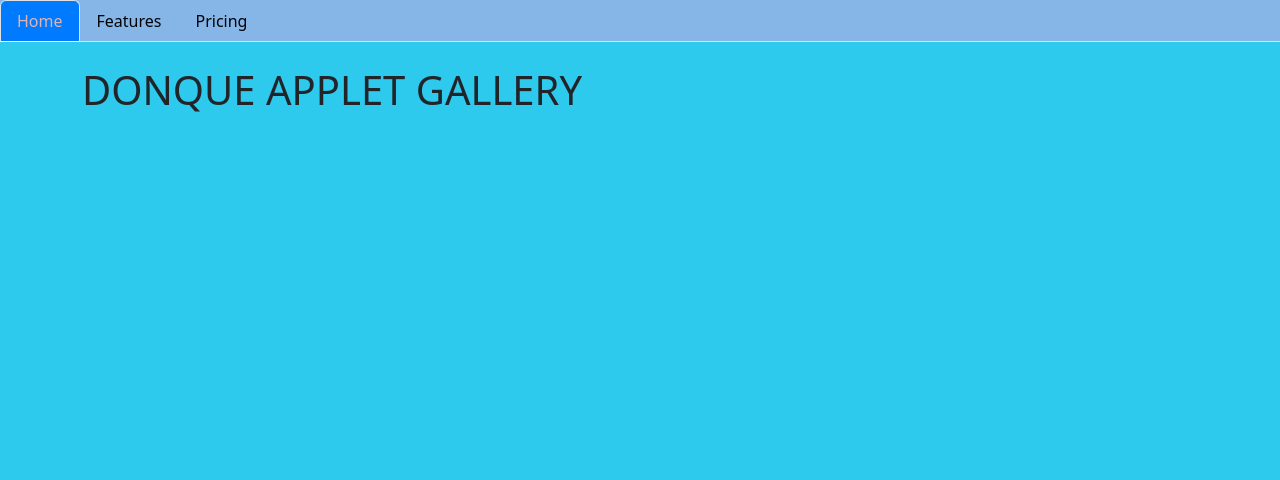
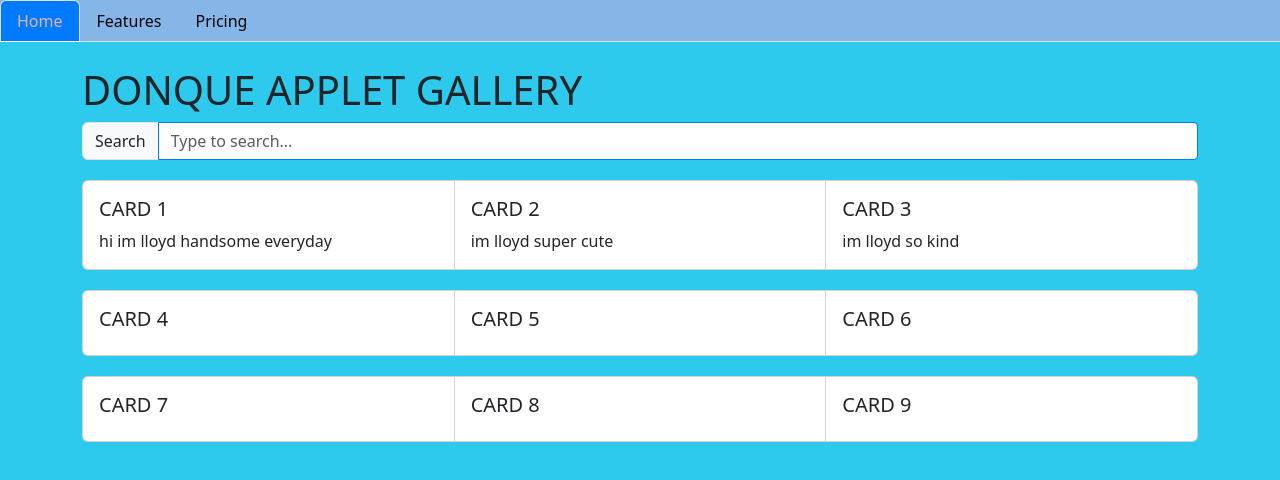
Before and after one commit to LLOYDY0510/it24----A, a plain HTML site: page index.html in a window 1280 px wide. Drawn offline with nearby package versions, Linux system fonts and the light colour scheme.

Commit message:
Added Cards

```diff
--- a/index.html
+++ b/index.html
@@ -50,3 +50,77 @@
         </ul>
         <div class="container mt-4">
             <h1>DONQUE APPLET GALLERY</h1>
+            <div class="input-group mb-3">
+                <span class="input-group-text">Search</span>
+                <input type="text" class="form-control search-input" placeholder="Type to search..." onkeyup="filterCards()">
+            </div>
+
+        <div class="card-group" id="cardGroup">
+            <div class="card" data-title="CARD 1">
+
+                <div class="card-body">
+                    <h5 class="card-title">CARD 1</h5>
+                    <p class="card-text">hi im lloyd handsome everyday</p>
+                </div>
+            </div>
+            <div class="card" data-title="CARD 2">
+
+                <div class="card-body">
+                    <h5 class="card-title">CARD 2</h5>
+                    <p class="card-text">im lloyd super cute</p>
+                </div>
+            </div>
+            <div class="card" data-title="CARD 3">
+
+                <div class="card-body">
+                    <h5 class="card-title">CARD 3</h5>
+                    <p class="card-text">im lloyd so kind</p>
+                </div>
+            </div>
+        </div>
+        <div class="card-group" id="cardGroup">
+            <div class="card" data-title="CARD 4">
+
+                <div class="card-body">
+                    <h5 class="card-title">CARD 4</h5>
+
+                </div>
+            </div>
+            <div class="card" data-title="CARD 5">
+
+                <div class="card-body">
+                    <h5 class="card-title">CARD 5</h5>
+
+                </div>
+            </div>
+            <div class="card" data-title="CARD 6">
+
+                <div class="card-body">
+                    <h5 class="card-title">CARD 6</h5>
+
+                </div>
+            </div>
+        </div>
+        <div class="card-group" id="cardGroup">
+            <div class="card" data-title="CARD 7">
+
+                <div class="card-body">
+                    <h5 class="card-title">CARD 7</h5>
+
+                </div>
+            </div>
+            <div class="card" data-title="CARD 8">
+
+                <div class="card-body">
+                    <h5 class="card-title">CARD 8</h5>
+
+                </div>
+            </div>
+            <div class="card" data-title="CARD 9">
+
+                <div class="card-body">
+                    <h5 class="card-title">CARD 9</h5>
+
+                </div>
+            </div>
+        </div>
```
